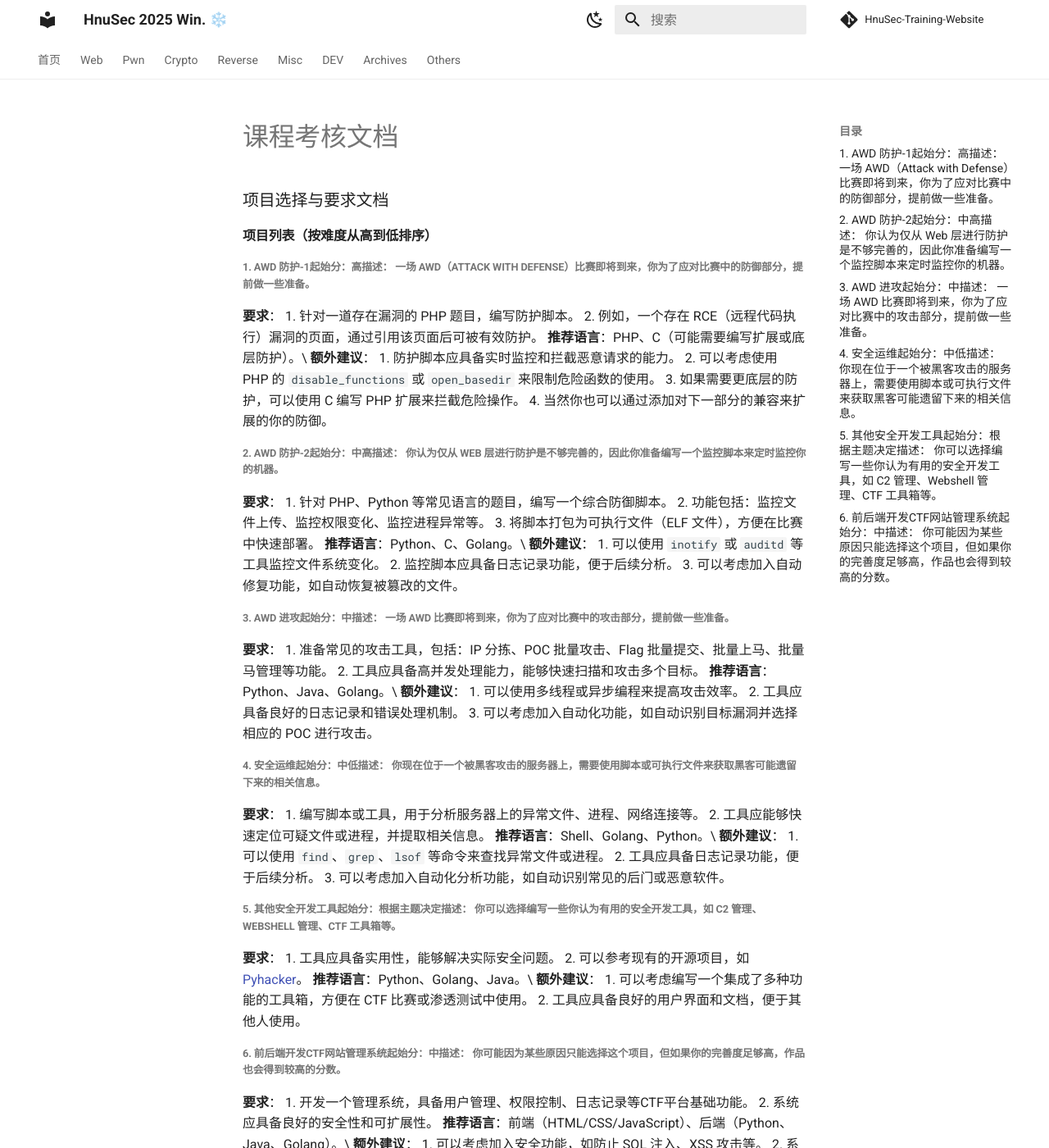
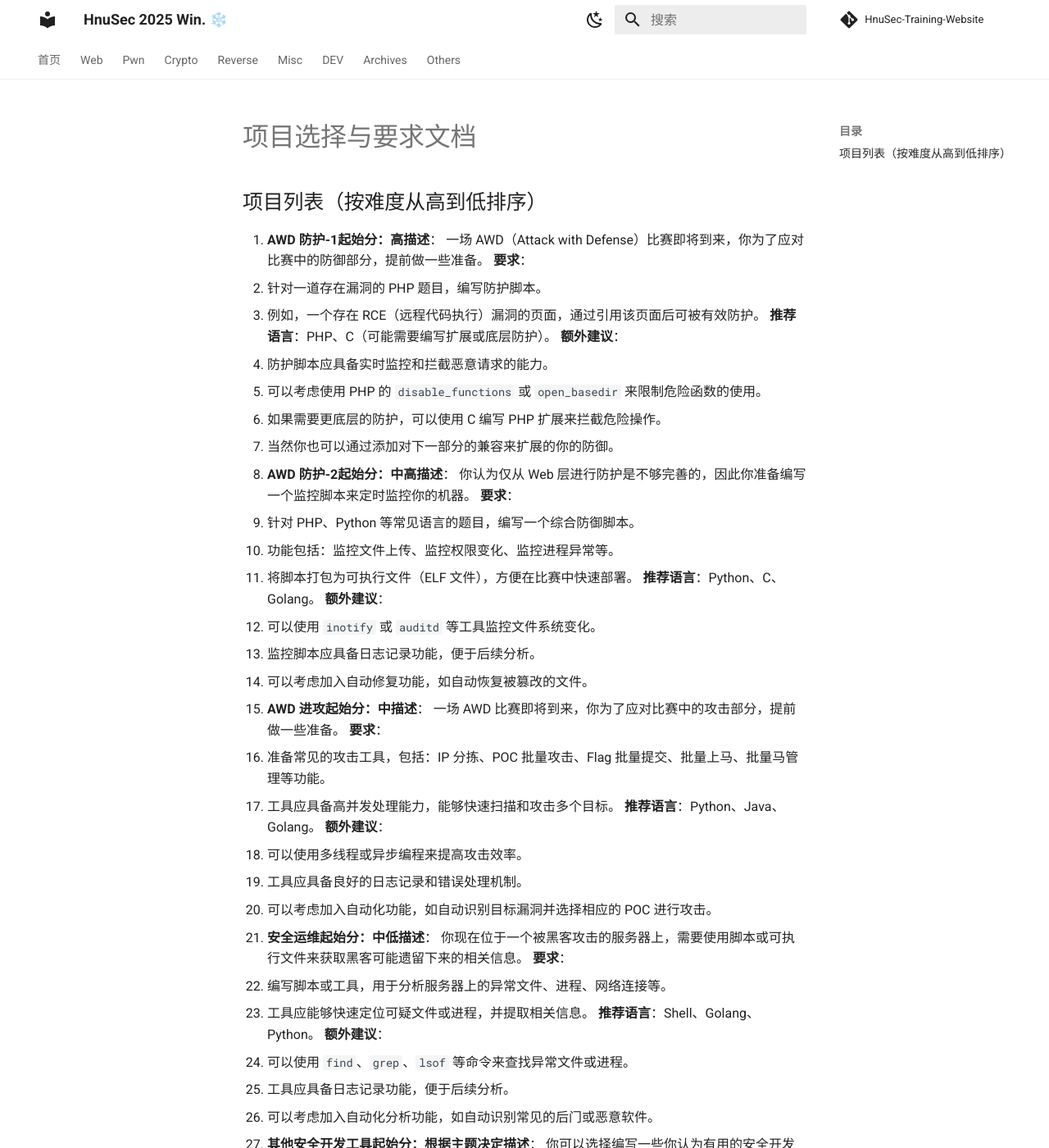
Before and after one commit to natro92/HnuSec-Training-Website, an MkDocs documentation site: the page built from docs/dev/课程考核文档.md, in a window 1280 px wide and 1400 px high. Shown: the whole window at 82% size. Built offline with MkDocs 1.6.1 and Material for MkDocs 9.7.7, drawn with Linux system fonts in a browser that asks for light colours; comment, search, counter and statistics services are not loaded; some of the changed text lies outside the part shown.

Commit message:
Update 课程考核文档.md

```diff
--- a/docs/dev/课程考核文档.md
+++ b/docs/dev/课程考核文档.md
@@ -1,55 +1,43 @@
-<h3 id="frhiL">项目选择与要求文档</h3>
-<h4 id="IgMzk">项目列表（按难度从高到低排序）</h4>
+# 项目选择与要求文档
+## 项目列表（按难度从高到低排序）
 
-##### 1. **AWD 防护-1****起始分：高****描述**： 一场 AWD（Attack with Defense）比赛即将到来，你为了应对比赛中的防御部分，提前做一些准备。
-**要求**：
+1. **AWD 防护-1****起始分：高****描述**： 一场 AWD（Attack with Defense）比赛即将到来，你为了应对比赛中的防御部分，提前做一些准备。 **要求**：
    1. 针对一道存在漏洞的 PHP 题目，编写防护脚本。
-   2. 例如，一个存在 RCE（远程代码执行）漏洞的页面，通过引用该页面后可被有效防护。 **推荐语言**：PHP、C（可能需要编写扩展或底层防护）。\
-**额外建议**：
-   1. 防护脚本应具备实时监控和拦截恶意请求的能力。
-   2. 可以考虑使用 PHP 的 `disable_functions` 或 `open_basedir` 来限制危险函数的使用。
-   3. 如果需要更底层的防护，可以使用 C 编写 PHP 扩展来拦截危险操作。
-   4. 当然你也可以通过添加对下一部分的兼容来扩展的你的防御。
-##### 2. **AWD 防护-2****起始分：中高****描述**： 你认为仅从 Web 层进行防护是不够完善的，因此你准备编写一个监控脚本来定时监控你的机器。
-**要求**：
+   2. 例如，一个存在 RCE（远程代码执行）漏洞的页面，通过引用该页面后可被有效防护。 **推荐语言**：PHP、C（可能需要编写扩展或底层防护）。 **额外建议**：
+   3. 防护脚本应具备实时监控和拦截恶意请求的能力。
+   4. 可以考虑使用 PHP 的 `disable_functions` 或 `open_basedir` 来限制危险函数的使用。
+   5. 如果需要更底层的防护，可以使用 C 编写 PHP 扩展来拦截危险操作。
+   6. 当然你也可以通过添加对下一部分的兼容来扩展的你的防御。
+2. **AWD 防护-2****起始分：中高****描述**： 你认为仅从 Web 层进行防护是不够完善的，因此你准备编写一个监控脚本来定时监控你的机器。 **要求**：
    1. 针对 PHP、Python 等常见语言的题目，编写一个综合防御脚本。
    2. 功能包括：监控文件上传、监控权限变化、监控进程异常等。
-   3. 将脚本打包为可执行文件（ELF 文件），方便在比赛中快速部署。 **推荐语言**：Python、C、Golang。\
-**额外建议**：
-   1. 可以使用 `inotify` 或 `auditd` 等工具监控文件系统变化。
-   2. 监控脚本应具备日志记录功能，便于后续分析。
-   3. 可以考虑加入自动修复功能，如自动恢复被篡改的文件。
-##### 3. **AWD 进攻****起始分：中****描述**： 一场 AWD 比赛即将到来，你为了应对比赛中的攻击部分，提前做一些准备。
-**要求**：
+   3. 将脚本打包为可执行文件（ELF 文件），方便在比赛中快速部署。 **推荐语言**：Python、C、Golang。 **额外建议**：
+   4. 可以使用 `inotify` 或 `auditd` 等工具监控文件系统变化。
+   5. 监控脚本应具备日志记录功能，便于后续分析。
+   6. 可以考虑加入自动修复功能，如自动恢复被篡改的文件。
+3. **AWD 进攻****起始分：中****描述**： 一场 AWD 比赛即将到来，你为了应对比赛中的攻击部分，提前做一些准备。 **要求**：
    1. 准备常见的攻击工具，包括：IP 分拣、POC 批量攻击、Flag 批量提交、批量上马、批量马管理等功能。
-   2. 工具应具备高并发处理能力，能够快速扫描和攻击多个目标。 **推荐语言**：Python、Java、Golang。\
-**额外建议**：
-   1. 可以使用多线程或异步编程来提高攻击效率。
-   2. 工具应具备良好的日志记录和错误处理机制。
-   3. 可以考虑加入自动化功能，如自动识别目标漏洞并选择相应的 POC 进行攻击。
-##### 4. **安全运维****起始分：中低****描述**： 你现在位于一个被黑客攻击的服务器上，需要使用脚本或可执行文件来获取黑客可能遗留下来的相关信息。
-**要求**：
+   2. 工具应具备高并发处理能力，能够快速扫描和攻击多个目标。 **推荐语言**：Python、Java、Golang。 **额外建议**：
+   3. 可以使用多线程或异步编程来提高攻击效率。
+   4. 工具应具备良好的日志记录和错误处理机制。
+   5. 可以考虑加入自动化功能，如自动识别目标漏洞并选择相应的 POC 进行攻击。
+4. **安全运维****起始分：中低****描述**： 你现在位于一个被黑客攻击的服务器上，需要使用脚本或可执行文件来获取黑客可能遗留下来的相关信息。 **要求**：
    1. 编写脚本或工具，用于分析服务器上的异常文件、进程、网络连接等。
-   2. 工具应能够快速定位可疑文件或进程，并提取相关信息。 **推荐语言**：Shell、Golang、Python。\
-**额外建议**：
-   1. 可以使用 `find`、`grep`、`lsof` 等命令来查找异常文件或进程。
-   2. 工具应具备日志记录功能，便于后续分析。
-   3. 可以考虑加入自动化分析功能，如自动识别常见的后门或恶意软件。
-##### 5. **其他安全开发工具****起始分：根据主题决定****描述**： 你可以选择编写一些你认为有用的安全开发工具，如 C2 管理、Webshell 管理、CTF 工具箱等。
-**要求**：
+   2. 工具应能够快速定位可疑文件或进程，并提取相关信息。 **推荐语言**：Shell、Golang、Python。 **额外建议**：
+   3. 可以使用 `find`、`grep`、`lsof` 等命令来查找异常文件或进程。
+   4. 工具应具备日志记录功能，便于后续分析。
+   5. 可以考虑加入自动化分析功能，如自动识别常见的后门或恶意软件。
+5. **其他安全开发工具****起始分：根据主题决定****描述**： 你可以选择编写一些你认为有用的安全开发工具，如 C2 管理、Webshell 管理、CTF 工具箱等。 **要求**：
    1. 工具应具备实用性，能够解决实际安全问题。
-   2. 可以参考现有的开源项目，如 [Pyhacker](https://github.com/hackxc/Pyhacker)。 **推荐语言**：Python、Golang、Java。\
-**额外建议**：
-   1. 可以考虑编写一个集成了多种功能的工具箱，方便在 CTF 比赛或渗透测试中使用。
-   2. 工具应具备良好的用户界面和文档，便于其他人使用。
-##### 6. **前后端开发CTF网站管理系统****起始分：中****描述**： 你可能因为某些原因只能选择这个项目，但如果你的完善度足够高，作品也会得到较高的分数。
-**要求**：
+   2. 可以参考现有的开源项目，如 [Pyhacker](https://github.com/hackxc/Pyhacker)。 **推荐语言**：Python、Golang、Java。 **额外建议**：
+   3. 可以考虑编写一个集成了多种功能的工具箱，方便在 CTF 比赛或渗透测试中使用。
+   4. 工具应具备良好的用户界面和文档，便于其他人使用。
+6. **前后端开发CTF网站管理系统****起始分：中****描述**： 你可能因为某些原因只能选择这个项目，但如果你的完善度足够高，作品也会得到较高的分数。 **要求**：
    1. 开发一个管理系统，具备用户管理、权限控制、日志记录等CTF平台基础功能。
-   2. 系统应具备良好的安全性和可扩展性。 **推荐语言**：前端（HTML/CSS/JavaScript）、后端（Python、Java、Golang）。\
-**额外建议**：
-   1. 可以考虑加入安全功能，如防止 SQL 注入、XSS 攻击等。
-   2. 系统应具备良好的用户界面和用户体验。
-   3. 可以考虑使用现有的框架（如 Django、Spring Boot）来加速开发。
+   2. 系统应具备良好的安全性和可扩展性。 **推荐语言**：前端（HTML/CSS/JavaScript）、后端（Python、Java、Golang）。 **额外建议**：
+   3. 可以考虑加入安全功能，如防止 SQL 注入、XSS 攻击等。
+   4. 系统应具备良好的用户界面和用户体验。
+   5. 可以考虑使用现有的框架（如 Django、Spring Boot）来加速开发。
 
 ---
 
```
